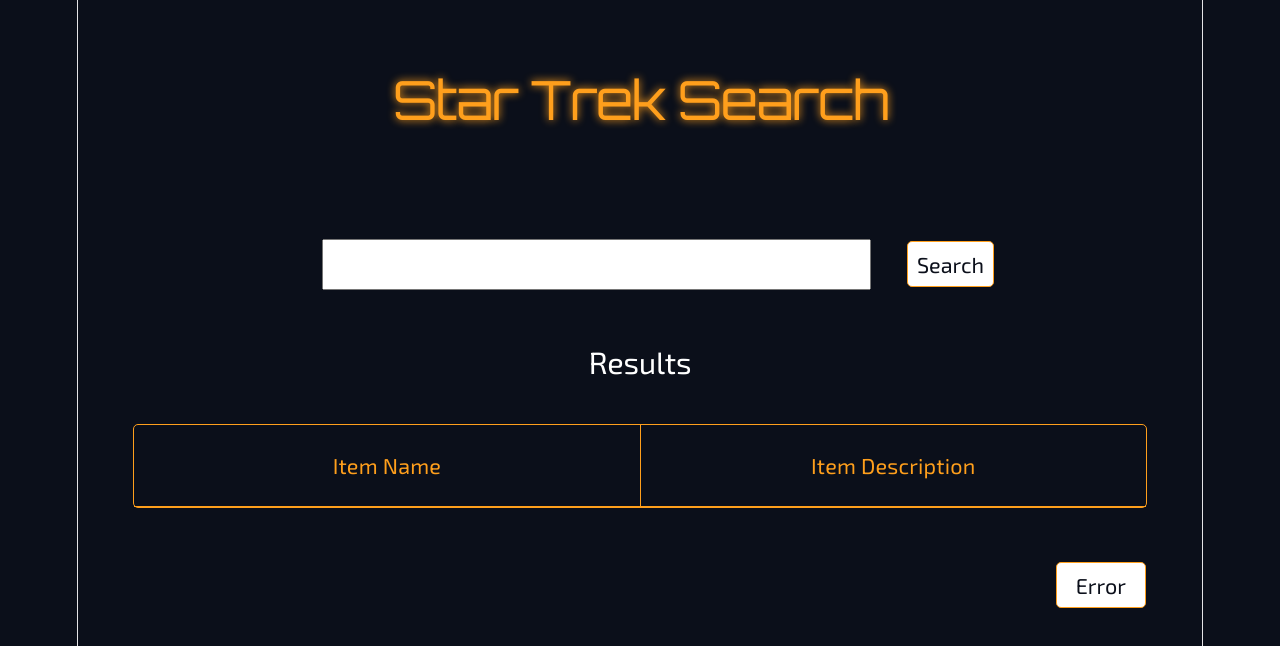
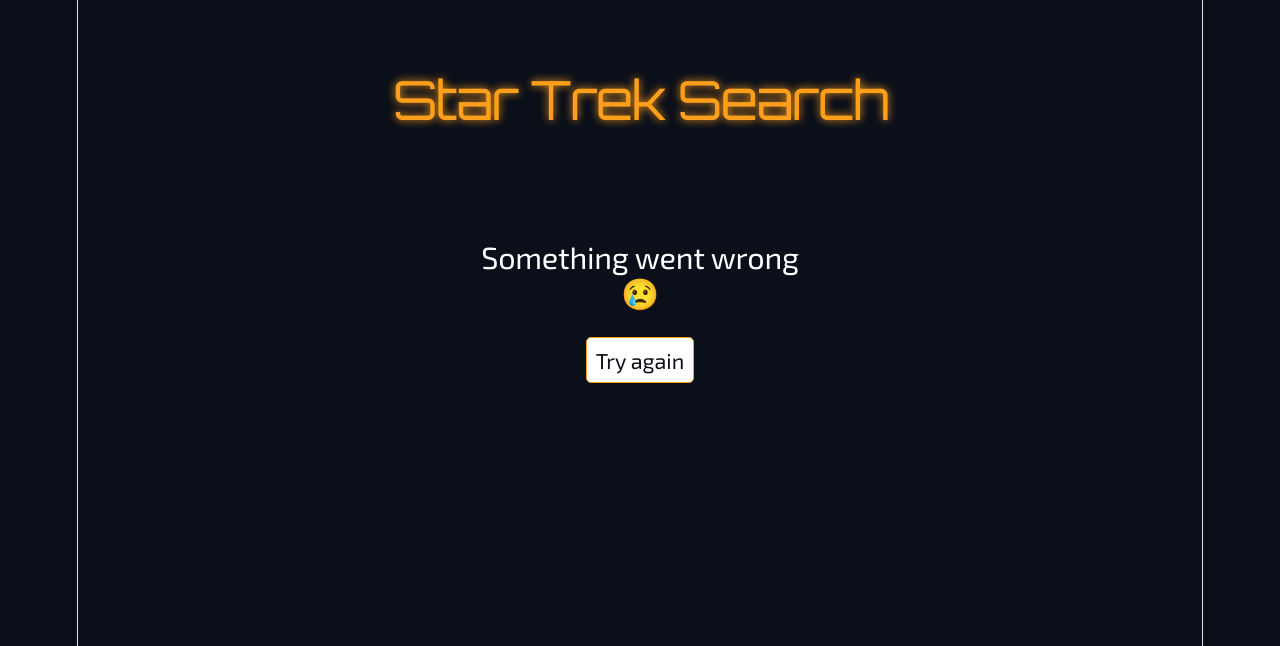
Before and after one commit to Natalia-1707/class-components_, a React (Vite) app in the folder class-components-app/: page / in a window 1280 px wide. Both pictures are taken after a click on the button "Error". Shown: the top 646 px of the page. Built offline with nearby package versions, Linux system fonts and the light colour scheme.

Commit message:
feat: make application error boundary

```diff
--- a/class-components-app/src/App.tsx
+++ b/class-components-app/src/App.tsx
@@ -2,6 +2,7 @@
 import './App.css'
 import SearchSection from "./components/Search/Search"
 import ResultsSection from "./components/Results/Results"
+import ErrorBoundary from "./components/ErrorBoundary/ErrorBoundary"
 
 class App extends React.Component {
   resultsRef = React.createRef<ResultsSection>();
@@ -14,8 +15,10 @@
     return (
       <div className='app-wrapper'>
         <h1>Star Trek Search</h1>
-        <SearchSection onSearch={this.handleSearch}/>
-        <ResultsSection ref={this.resultsRef} />
+        <ErrorBoundary>
+          <SearchSection onSearch={this.handleSearch}/>
+          <ResultsSection ref={this.resultsRef} />
+        </ErrorBoundary>
       </div>
     )
   }
--- /dev/null
+++ b/class-components-app/src/components/ErrorBoundary/ErrorBoundary.tsx
@@ -0,0 +1,43 @@
+import "./errorboundary.css";
+import React from "react";
+
+type Props = {
+  children: React.ReactNode;
+};
+
+type State = {
+  hasError: boolean;
+};
+
+class ErrorBoundary extends React.Component<Props, State> {
+  state: State = {
+    hasError: false,
+  };
+
+  static getDerivedStateFromError() {
+    return { hasError: true };
+  }
+
+  componentDidCatch(error: Error) {
+    console.error("Error caught by boundary:", error);
+  }
+
+  resetError = () => {
+    this.setState({ hasError: false });
+  };
+
+  render() {
+    if (this.state.hasError) {
+      return (
+        <div className="fallback-ui">
+          <h2>Something went wrong 😢</h2>
+          <button className="fallbackui-btn" onClick={this.resetError}>Try again</button>
+        </div>
+      );
+    }
+
+    return this.props.children;
+  }
+}
+
+export default ErrorBoundary;
--- /dev/null
+++ b/class-components-app/src/components/ErrorBoundary/errorboundary.css
@@ -0,0 +1,9 @@
+.fallback-ui {
+    width: auto;
+    height: auto;
+    display: flex;
+    flex-direction: column;
+    justify-content: center;
+    align-items: center;
+    gap: 1rem;
+}
--- a/class-components-app/src/components/Results/Results.tsx
+++ b/class-components-app/src/components/Results/Results.tsx
@@ -8,6 +8,7 @@
   items: Item[];
   loading: boolean;
   error: string | null;
+  shouldCrash: boolean;
 };
 
 class ResultsSection extends React.Component<{}, ResultsState> {
@@ -15,6 +16,7 @@
     items: [],
     loading: false,
     error: null,
+    shouldCrash: false,
   };
 
   componentDidMount() {
@@ -28,7 +30,7 @@
     if (name.trim() === this.lastSearch) return;
     this.lastSearch = name.trim();
 
-    this.setState({ loading: true, items: [] });
+    this.setState({ loading: true, items: [], error: null });
 
     try {
       const items = await fetchCharactersApi(name, 0);
@@ -42,7 +44,7 @@
 
     } catch (err) {
       this.setState({
-        error: "Something went wrong :(\nPlease try again later.",
+        error: "Something went wrong 😢\nPlease try again later.",
       });
     } finally {
       this.setState({ loading: false });
@@ -50,6 +52,9 @@
   };
 
   render() {
+    if (this.state.shouldCrash) {
+      throw new Error("Test crash");
+    }
     return (
         <section className="results-section">
             <h2>Results</h2>
@@ -66,7 +71,11 @@
                   <CardList items={this.state.items} />
                 )}
             </div>
-            <button>Error</button>
+            <button onClick={() => {
+              this.setState({ shouldCrash: true });
+            }}>
+              Error
+            </button>
         </section>
     )
   }
--- a/class-components-app/src/components/Search/search.css
+++ b/class-components-app/src/components/Search/search.css
@@ -25,7 +25,7 @@
 }
 
 button {
-    width: 90px;
+    width: auto;
     height: auto;
     padding: 0.5rem;
     border: 1px solid #FF9F1C;
```
